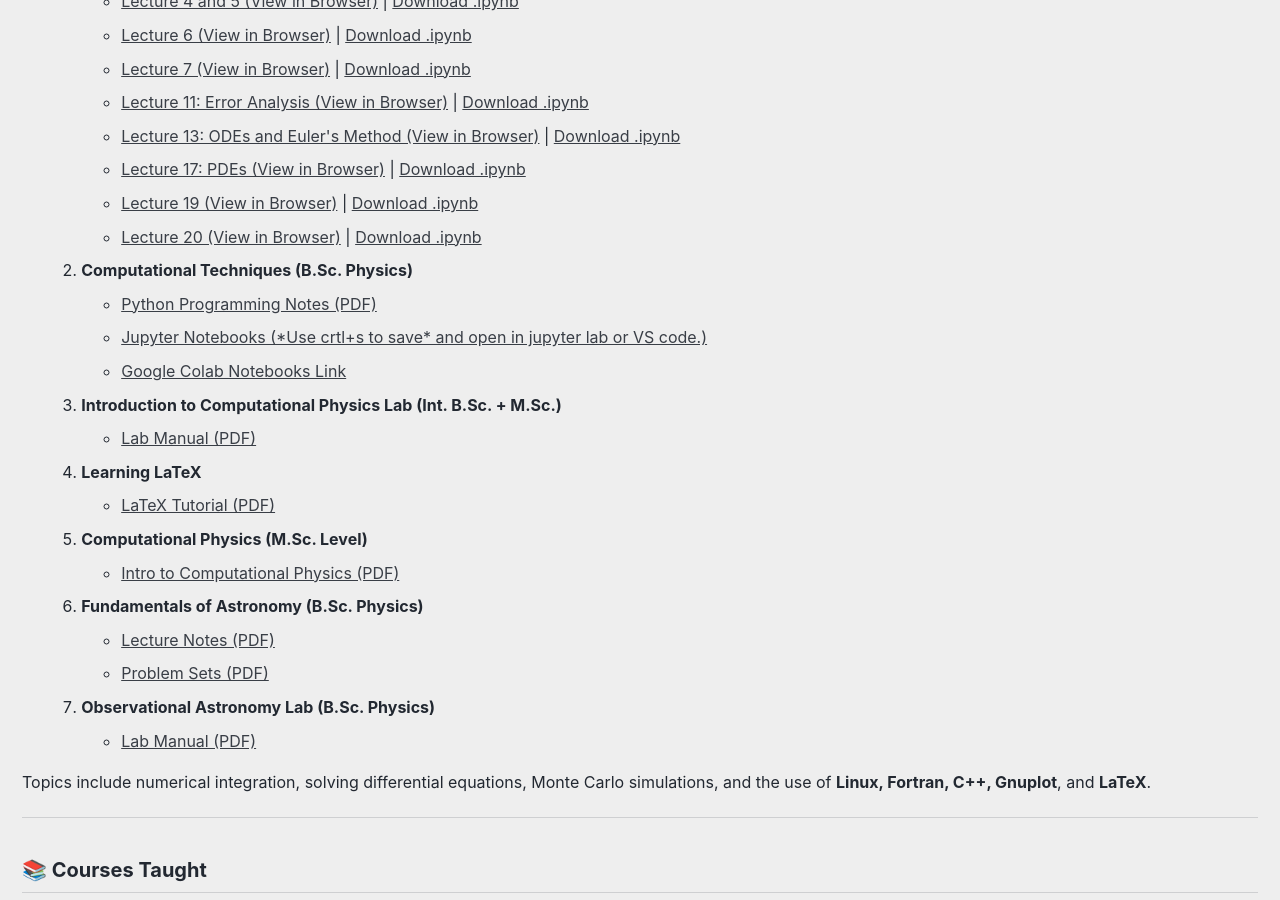
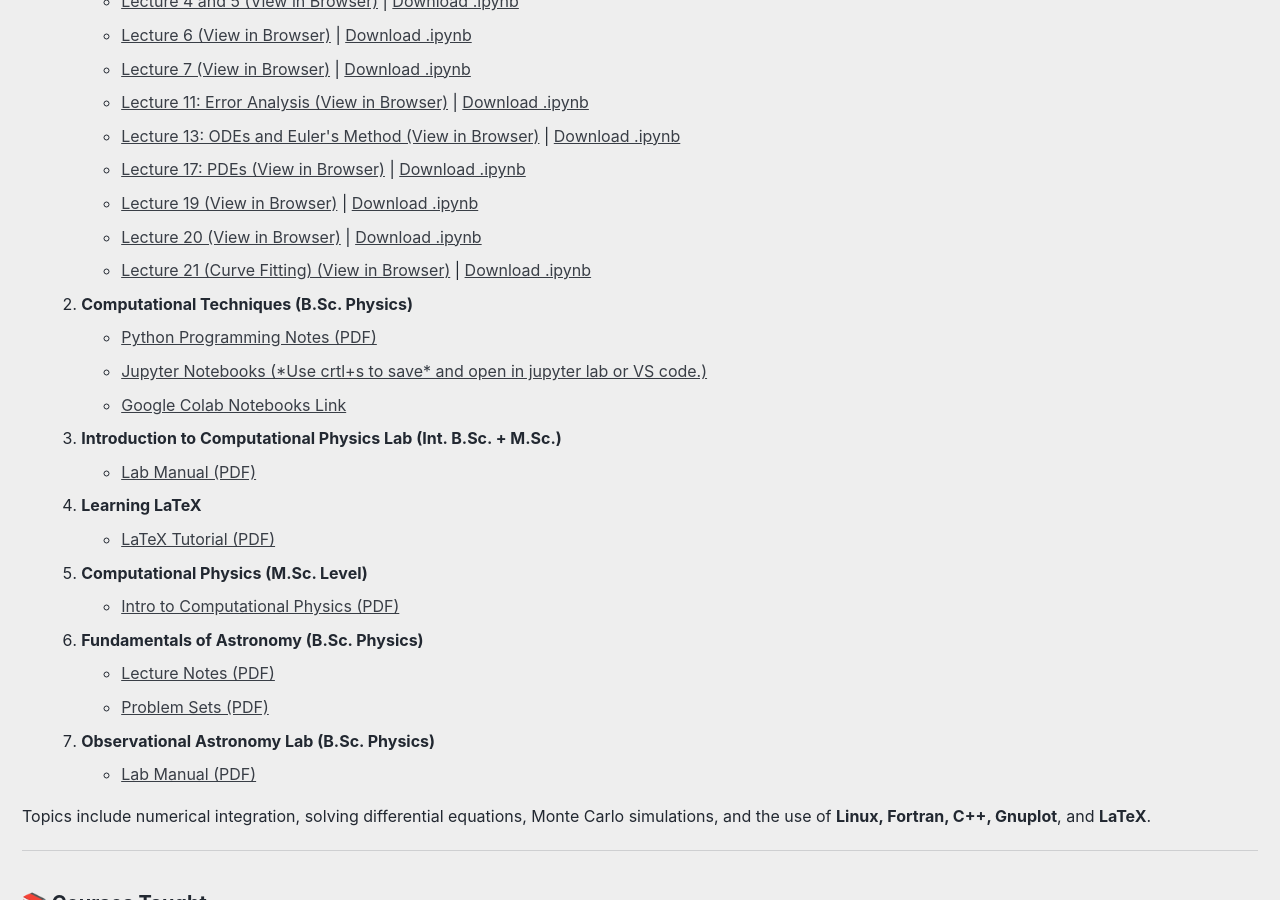
Before and after one commit to niteshchandra039/niteshchandra039.github.io, a Jekyll site: the page built from teaching.md, in a window 1280 px wide and 900 px high, scrolled down 502 px. Built offline with Jekyll 4.4.1, drawn with Linux system fonts in a browser that asks for light colours; cached includes are drawn as plain includes.

Commit message:
Lect 21 Updated

```diff
--- a/teaching.md
+++ b/teaching.md
@@ -33,6 +33,7 @@
       <li><a href="https://nbviewer.org/github/niteshchandra039/niteshchandra039.github.io/blob/main/resources/computational_astrophysics/Computational_Astrophysics_lecture_17_PDE_.ipynb" target="_blank">Lecture 17: PDEs (View in Browser)</a> | <a href="/resources/computational_astrophysics/Computational_Astrophysics_lecture_17_PDE_.ipynb" target="_blank">Download .ipynb</a></li>
       <li><a href="https://nbviewer.org/github/niteshchandra039/niteshchandra039.github.io/blob/main/resources/computational_astrophysics/Computational_Astrophysics_lecture_19.ipynb" target="_blank">Lecture 19 (View in Browser)</a> | <a href="/resources/computational_astrophysics/Computational_Astrophysics_lecture_19.ipynb" target="_blank">Download .ipynb</a></li>
       <li><a href="https://nbviewer.org/github/niteshchandra039/niteshchandra039.github.io/blob/main/resources/computational_astrophysics/Computational_Astrophysics_lecture_20.ipynb" target="_blank">Lecture 20 (View in Browser)</a> | <a href="/resources/computational_astrophysics/Computational_Astrophysics_lecture_20.ipynb" target="_blank">Download .ipynb</a></li>
+      <li><a href="https://nbviewer.org/github/niteshchandra039/niteshchandra039.github.io/blob/main/resources/computational_astrophysics/Computational_Astrophysics_lecture_21.ipynb" target="_blank">Lecture 21 (Curve Fitting) (View in Browser)</a> | <a href="/resources/computational_astrophysics/Computational_Astrophysics_lecture_21.ipynb" target="_blank">Download .ipynb</a></li>
     </ul>
   </li>
   <li><strong>Computational Techniques (B.Sc. Physics)</strong>
```
Also changed, not shown: 1 other file.
